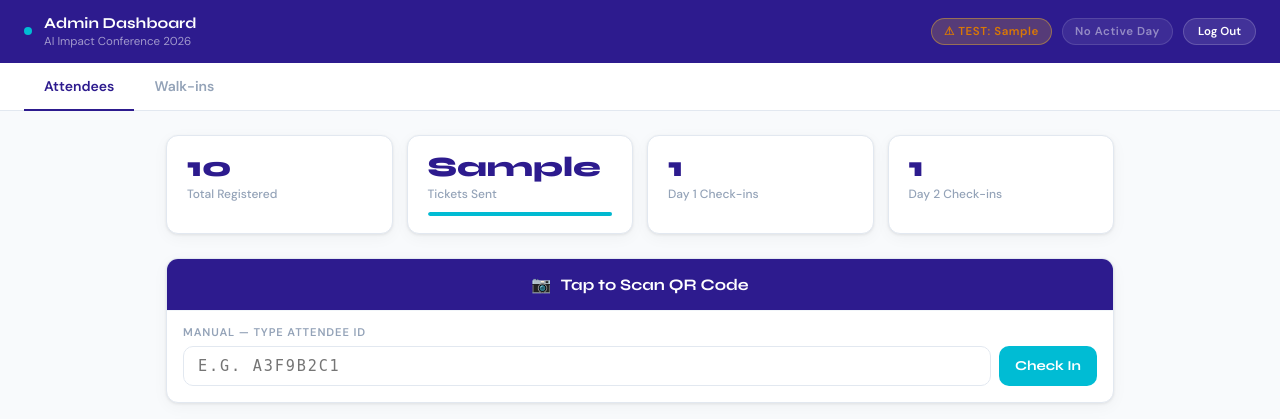
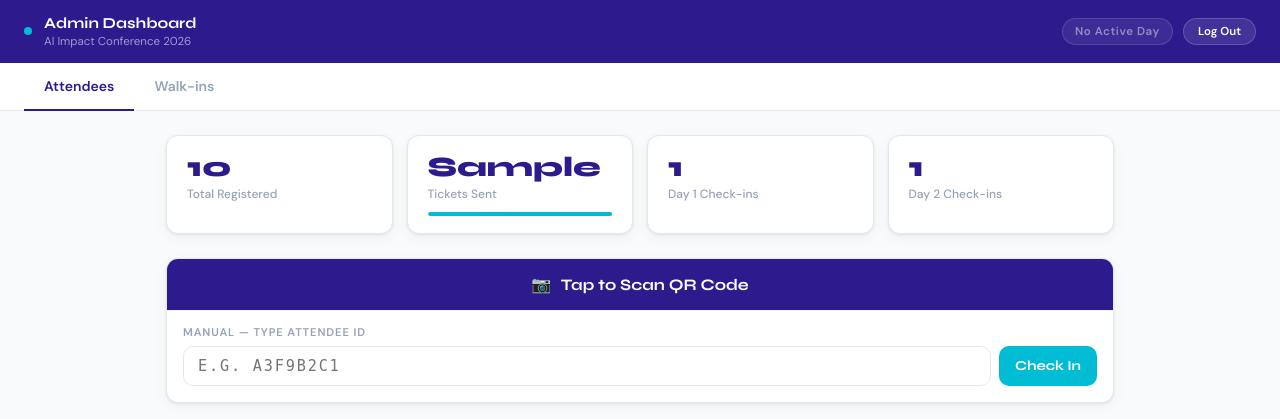
Before and after one commit to p-louis17/AI_Impact_conference, a FastAPI app: template templates/admin.html in a window 1280 px wide. Shown: the top 419 px of the page. Run offline with FastAPI, Linux system fonts and the light colour scheme; the template is opened without the code that fills it: most values are stand-ins (such as "Sample title", 1, 10 or a date in 2020); parts of the project's set-up code (start-up, migrations or seed data) failed here and were passed over; some libraries are stand-ins or nearby versions.

Commit message:
Force day 1 removed

```diff
--- a/templates/admin.html
+++ b/templates/admin.html
@@ -183,7 +183,6 @@
     </div>
   </div>
   <div class="topbar-right">
-    {% if force_day %}<span class="chip chip-warn">⚠ TEST: {{ force_day }}</span>{% endif %}
     {% if current_day == "day1" %}<span class="chip chip-teal">● Day 1 Active</span>
     {% elif current_day == "day2" %}<span class="chip chip-teal">● Day 2 Active</span>
     {% else %}<span class="chip chip-dim">No Active Day</span>{% endif %}
```
Also changed, not shown: static/qrcodes/AA705F7E.png (added), static/qrcodes/C3C86685.png (added).
